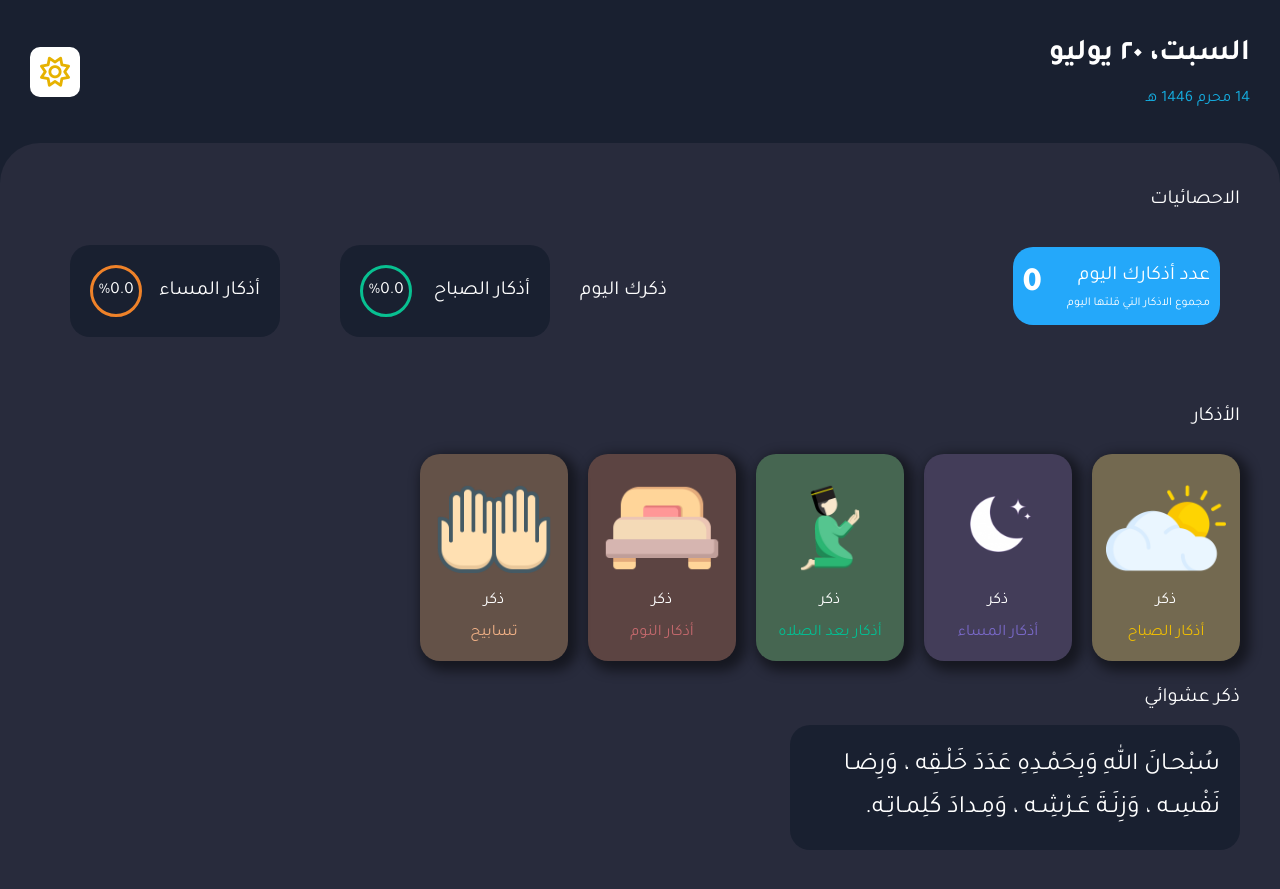
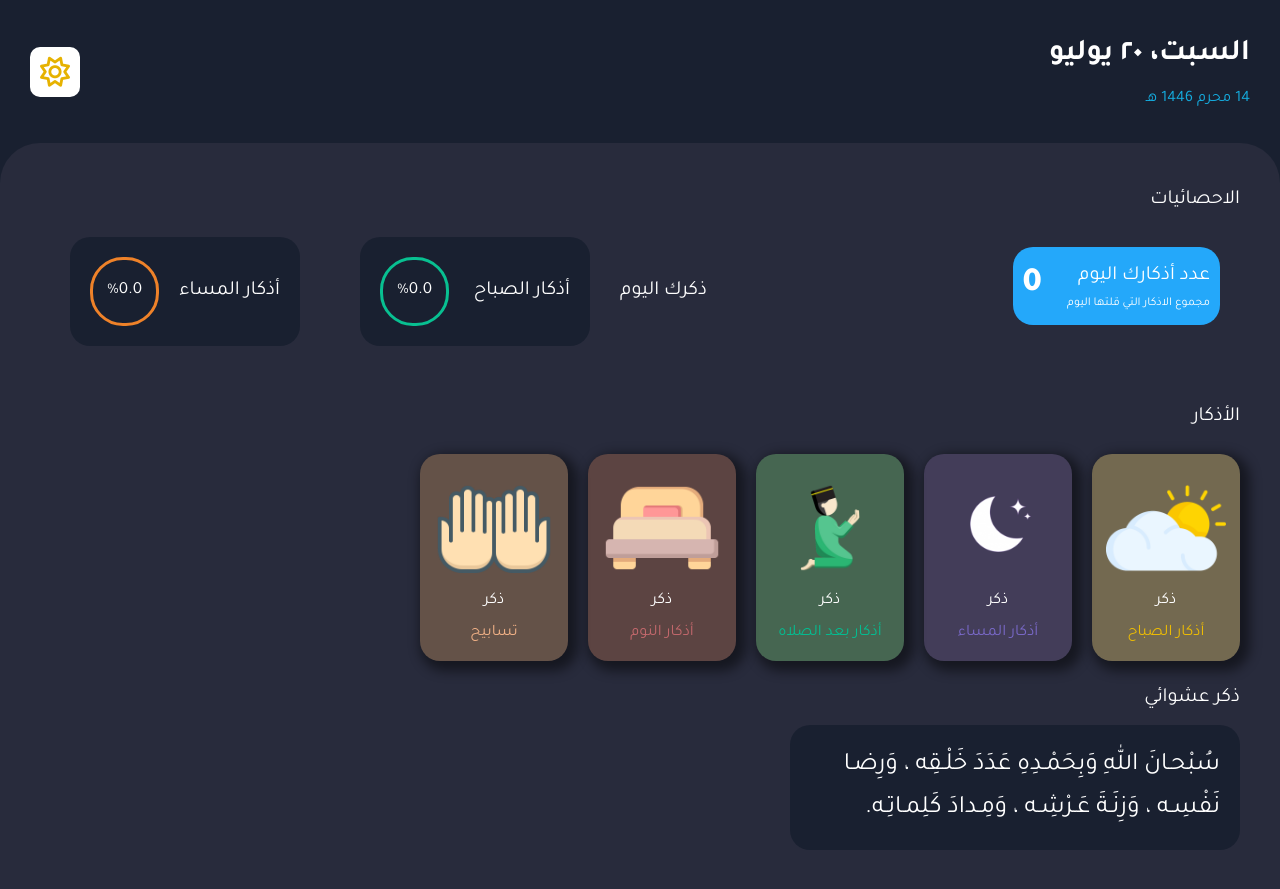
Before and after one commit to Muhammed-Sherif/azkar-website, a PHP site: page / in a window 1280 px wide. Shown: the top 889 px of the page. Run offline with PHP 8.4, Linux system fonts and the light colour scheme.

Commit message:
Update style.css

```diff
--- a/css/style.css
+++ b/css/style.css
@@ -107,18 +107,19 @@ span.higry-date {
   border-radius: 20px;
   margin: 0 30px;
   align-items: center;
-  width: 210px;
+  width: 230px;
   justify-content: space-between;
 }
 .azkar-sabah-statistic span.count,
-.azkar-masaa-statistic span.count {
+
+.azkar-sabah-statistic span.count, .azkar-masaa-statistic span.count {
   margin-right: 15px;
   padding: 5px;
   border: 3px solid !important;
-  width: 52px;
-  height: 52px;
+  width: 69px;
+  height: 69px;
   font-size: 17px;
-  border-radius: 26px;
+  border-radius: 33px;
   align-items: center;
   justify-content: center;
 }
@@ -585,6 +586,14 @@ span.title {
     padding-right: 7px;
   }
 }
+@media screen and (width<=500px) {
+  span.title {
+    font-size: 22px;
+}
+.section .container {
+  padding: 0px 0px !important;
+}
+}
 @media screen and (width<=390px) {
   .public-date {
     font-size: 23px;
```
